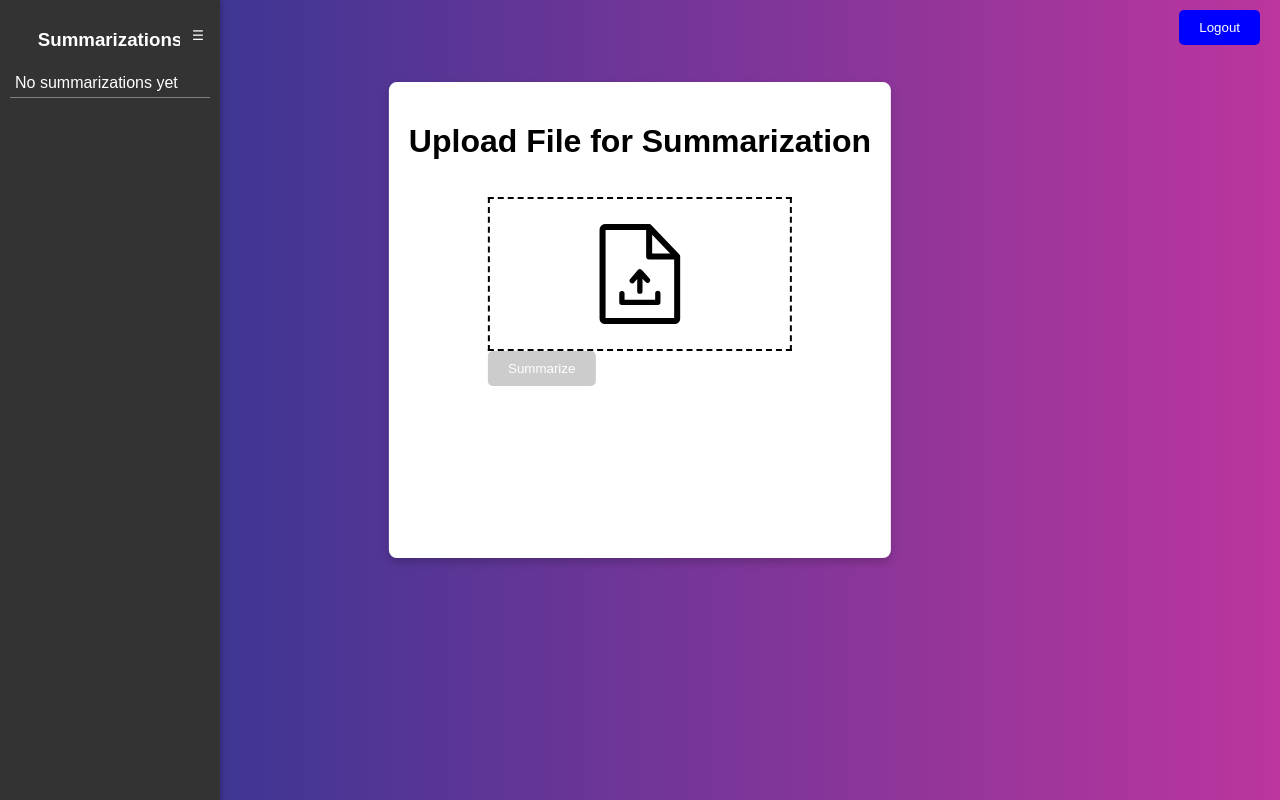
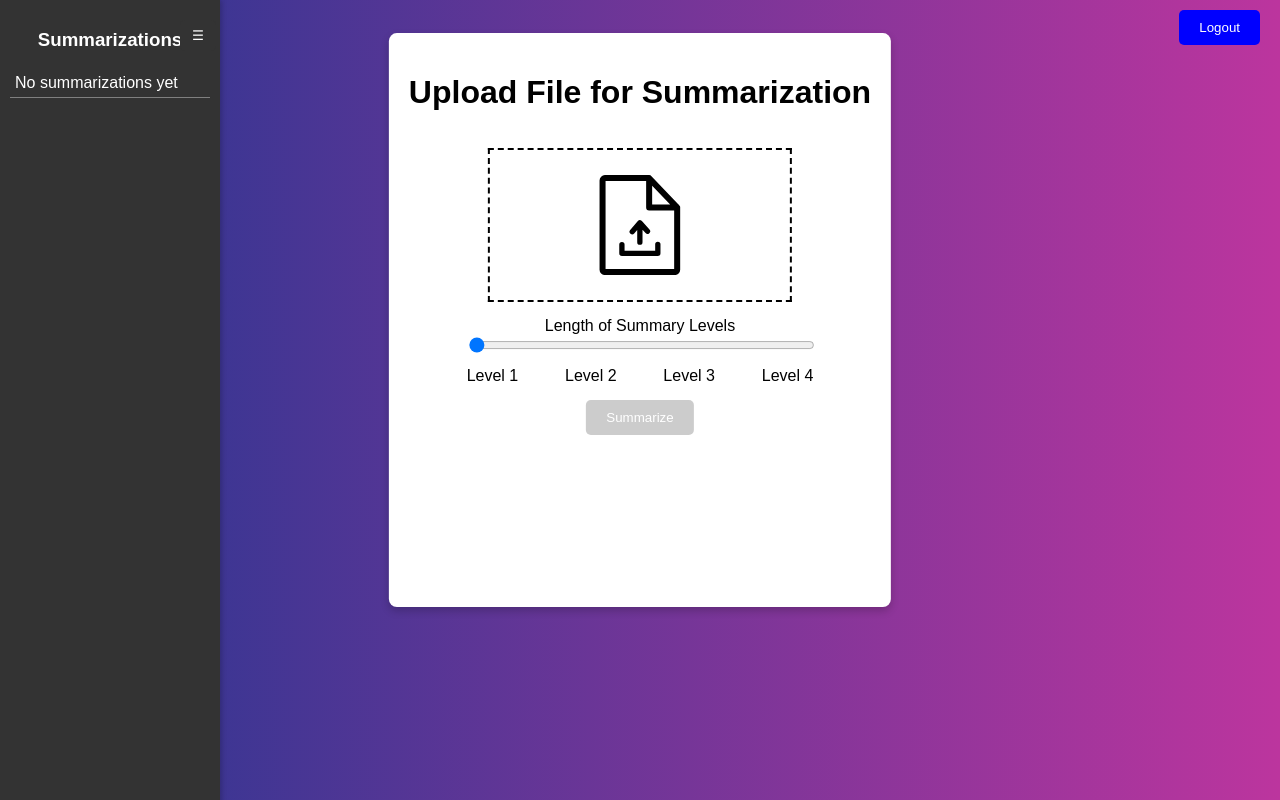
Before and after one commit to Waterblokey/TLDResearch, a Django app: template Website/Backend/TLDResearch/TLDResearchapp/templates/summarize.html in a window 1280 px wide. Run offline with Django 5.2, Linux system fonts and the light colour scheme; the template is opened without the code that fills it, so the values that code supplies are empty; parts of the project's set-up code (start-up, migrations or seed data) failed here and were passed over.

Commit message:
slider added

```diff
--- a/Website/Backend/TLDResearch/TLDResearchapp/templates/summarize.html
+++ b/Website/Backend/TLDResearch/TLDResearchapp/templates/summarize.html
@@ -159,6 +159,22 @@
             display: block;
             margin: 0 auto 10px; /* Center image and add spacing */
         }
+    #summarizeBtn{
+        margin: auto;
+        text-align: center;
+    }
+    .slider-container{
+        width: 75%;
+        text-align: center;
+    }
+    .slider{
+        width: 100%;
+    }
+    .levels{
+        display: flex;
+        justify-content: space-between;
+        margin-top: 10px;
+    }
     </style>
 </head>
 <body>
@@ -193,9 +209,18 @@
                     <svg id="Layer_1" data-name="Layer 1" xmlns="http://www.w3.org/2000/svg" width="100px" height="100px" viewBox="0 0 99.09 122.88"><title>file-upload</title><path d="M64.64,13,86.77,36.21H64.64V13ZM42.58,71.67a3.25,3.25,0,0,1-4.92-4.25l9.42-10.91a3.26,3.26,0,0,1,4.59-.33,5.14,5.14,0,0,1,.4.41l9.3,10.28a3.24,3.24,0,0,1-4.81,4.35L52.8,67.07V82.52a3.26,3.26,0,1,1-6.52,0V67.38l-3.7,4.29ZM24.22,85.42a3.26,3.26,0,1,1,6.52,0v7.46H68.36V85.42a3.26,3.26,0,1,1,6.51,0V96.14a3.26,3.26,0,0,1-3.26,3.26H27.48a3.26,3.26,0,0,1-3.26-3.26V85.42ZM99.08,39.19c.15-.57-1.18-2.07-2.68-3.56L63.8,1.36A3.63,3.63,0,0,0,61,0H6.62A6.62,6.62,0,0,0,0,6.62V116.26a6.62,6.62,0,0,0,6.62,6.62H92.46a6.62,6.62,0,0,0,6.62-6.62V39.19Zm-7.4,4.42v71.87H7.4V7.37H57.25V39.9A3.71,3.71,0,0,0,61,43.61Z"/></svg>
                     <input type="file" id="fileInput" name="file" hidden>
                 </div>
-
-                <button type="button" id="summarizeBtn" disabled>Summarize</button>
             </form>
+            <div class="slider-container">
+                    <label for="length_slider">Length of Summary Levels</label>
+                    <input name="length_slider" type="range" min="1" max="4" value="1" class="slider" id="levelSlider" step="1">
+                    <div class="levels">
+                        <span>Level 1</span>
+                        <span>Level 2</span>
+                        <span>Level 3</span>
+                        <span>Level 4</span>
+                    </div>
+            </div>
+            <button type="button" id="summarizeBtn" disabled>Summarize</button>
 	    <div class="summary-box" id="summaryBox"></div>
         </div>
     </div>
```
